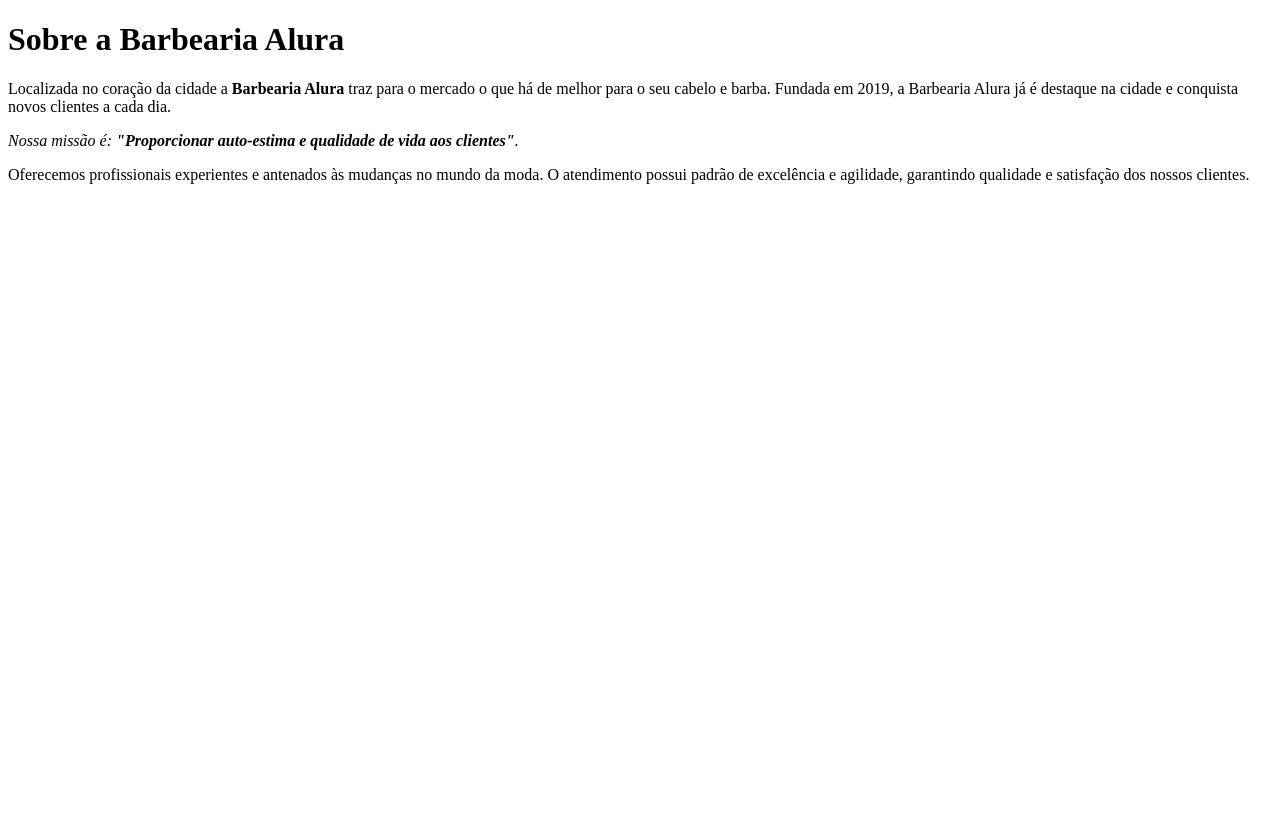
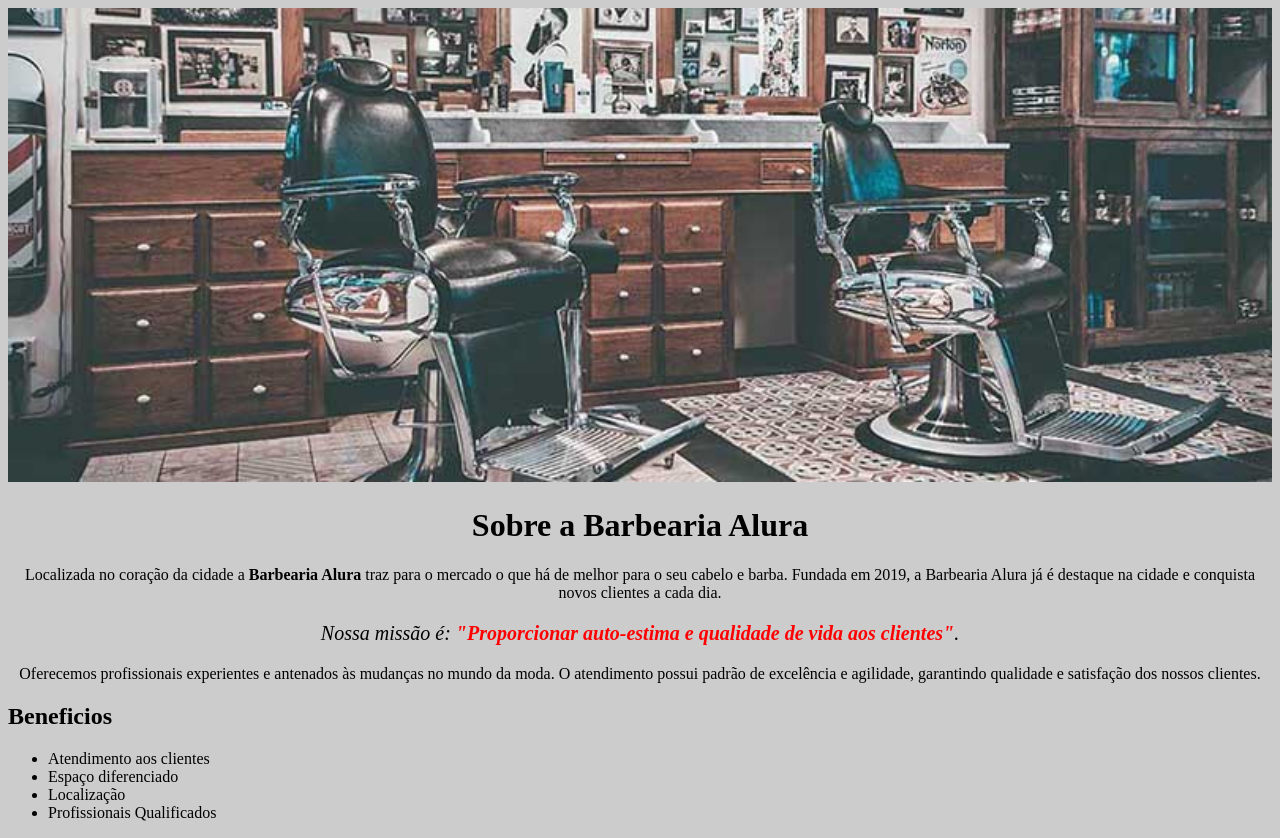
Before and after one commit to dmayta/HTML-CSS, a plain HTML site: page index.html in a window 1280 px wide. Before the commit the page ends 800 px from the top, so only its background shows below. Drawn offline with Linux system fonts and the light colour scheme.

Commit message:
Trabalhando com estilos CSS e criando nova secao na Pagina

```diff
--- a/index.html
+++ b/index.html
@@ -4,20 +4,32 @@
 <head>
     <meta charset="utf-8">
     <title>Barbearia Alura</title>
+    <link rel="stylesheet" href="style.css">
 </head>
 
 <body>
+    <img id="banner" src="img/banner.jpg">
+
     <h1>Sobre a Barbearia Alura</h1>
 
     <p>Localizada no coração da cidade a <strong>Barbearia Alura</strong> traz para o mercado o que há de melhor para o
         seu cabelo e barba.
         Fundada em 2019, a Barbearia Alura já é destaque na cidade e conquista novos clientes a cada dia.</p>
 
-    <p><em>Nossa missão é: <strong>"Proporcionar auto-estima e qualidade de vida aos clientes"</strong>.</em></p>
+    <p id="missao"><em>Nossa missão é: <strong>"Proporcionar auto-estima e qualidade de vida aos clientes"</strong>.</em></p>
 
     <p>Oferecemos profissionais experientes e antenados às mudanças no mundo da moda.
         O atendimento possui padrão de excelência e agilidade, garantindo qualidade e satisfação dos nossos clientes.
     </p>
+
+    <h2>Beneficios</h2>
+
+    <ul>
+        <li>Atendimento aos clientes</li>
+        <li>Espaço diferenciado</li>
+        <li>Localização</li>
+        <li>Profissionais Qualificados</li>
+    </ul>
 </body>
 
 </html>
--- /dev/null
+++ b/style.css
@@ -0,0 +1,23 @@
+body{
+    background: #CCCCCC;
+}
+
+#banner{
+    width: 100%;
+}
+
+h1{
+    text-align: center;
+}
+
+p {
+    text-align: center;
+}
+
+#missao{
+    font-size: 20px;
+}
+
+em strong{
+    color: red;
+}
```
Also changed, not shown: img/banner.jpg (added).
